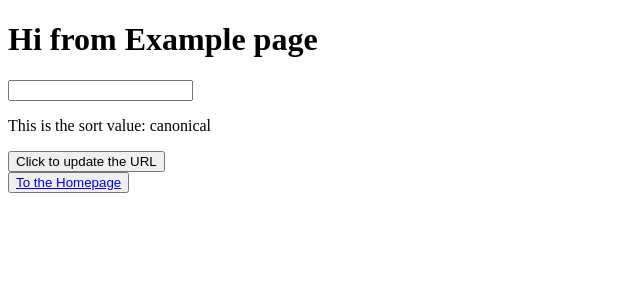
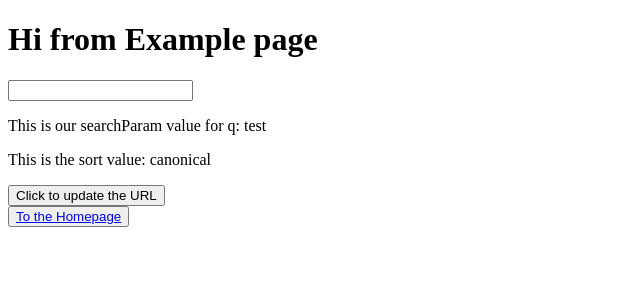
Before and after one commit to MMernitz/useSearchParamsTest, a React (Create React App) app: page /example in a window 1280 px wide. Shown: the top 300 px of the page, without its empty margins (0-640 px from the left). Built offline with nearby package versions, Linux system fonts and the light colour scheme.

Commit message:
Update Example.js
updated for default use

```diff
--- a/src/Example.js
+++ b/src/Example.js
@@ -6,24 +6,24 @@ import { useTestStore } from "./store";
 
 export default function Example() {
   const [searchParams, setSearchParams] = useSearchParams({
-    q: "",
-    sort: "canonical"
+    q: "test",
+    sort: "canonical",
   });
   const { inputValue, sort, setInputValue, setSort } = useTestStore(
     (state) => ({
       inputValue: state.inputValue,
       sort: state.sort,
       setInputValue: state.setInputValue,
-      setSort: state.setSort
+      setSort: state.setSort,
     }),
-    shallow
+    shallow,
   );
 
   const q = searchParams.get("q");
   const order = searchParams.get("sort");
 
   useEffect(() => {
-    if (q !== null) {
+    if (q !== "test") {
       setInputValue(q);
     }
     setSort(order);
```
